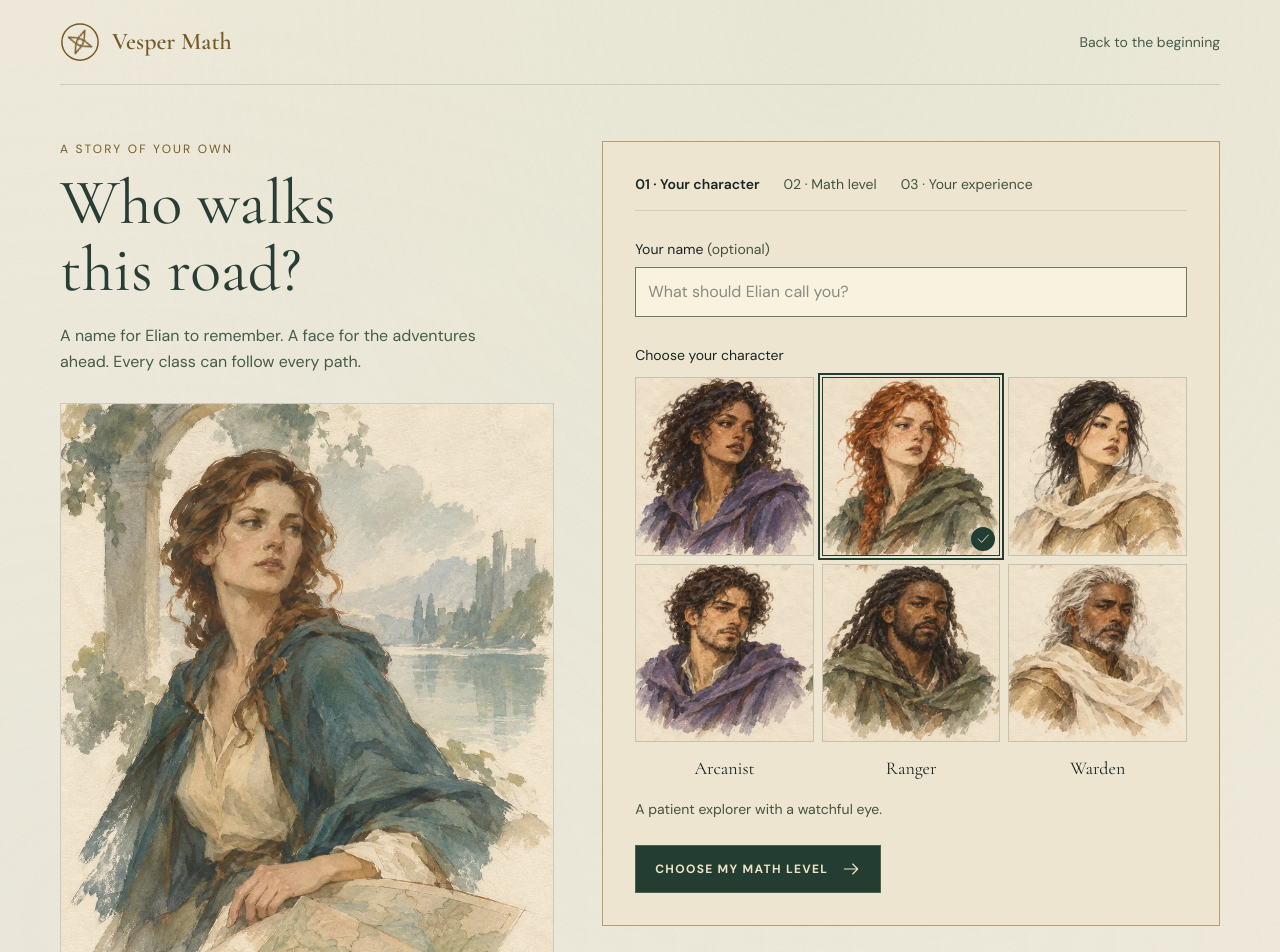
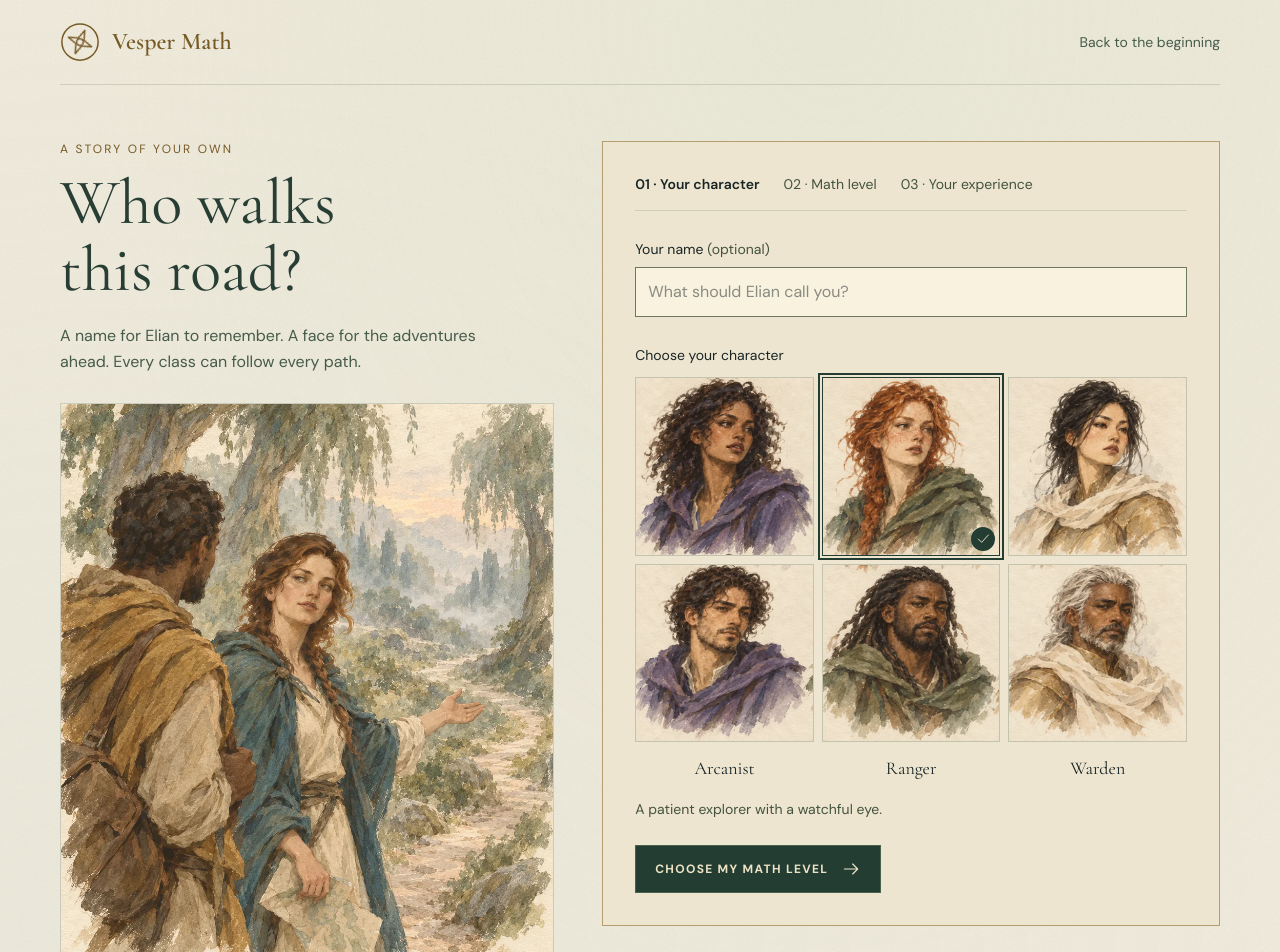
Before and after one commit to joshuawenning/vesper-math, a Next.js app: page /begin in a window 1280 px wide. Shown: the top 952 px of the page. Built offline with nearby package versions, Linux system fonts and the light colour scheme.

Commit message:
Illustrate Elian guiding a companion on the character creation screen

```diff
--- a/src/components/welcome/onboarding.tsx
+++ b/src/components/welcome/onboarding.tsx
@@ -70,8 +70,8 @@ function Setup() {
         </p>
         <figure className="relative mt-7 hidden aspect-[4/5] overflow-hidden border border-line tablet:block">
           <Image
-            src={step === 'character' ? artwork.elian.src : artwork.preferences.src}
-            alt={step === 'character' ? artwork.elian.alt : artwork.preferences.alt}
+            src={step === 'character' ? artwork.elianPathForward.src : artwork.preferences.src}
+            alt={step === 'character' ? artwork.elianPathForward.alt : artwork.preferences.alt}
             fill
             sizes="(max-width:750px) 0px, 450px"
             className="object-cover"
--- a/src/content/artwork.ts
+++ b/src/content/artwork.ts
@@ -4,6 +4,11 @@ export const artwork = {
   merewoodArrival: {
     src: '/art/merewood-arrival-painterly.webp',
     alt: 'A watercolor of a russet-cloaked wayfarer holding a lantern beneath a willow, looking toward a distant light across the Merewood marsh.',
+  },
+  elianPathForward: {
+    src: '/art/elian-path-forward-painterly.webp',
+    alt: 'Elian holds a folded map and gestures toward a misty woodland path, guiding a fellow traveler in an ochre cloak.',
+    portrait: true,
   },
   elianWaystation: {
     src: '/art/elian-waystation-painterly.webp',
```
Also changed, not shown: public/art/elian-path-forward-painterly.webp (added), 1 other file (tests, documents, lock files or other folders).
